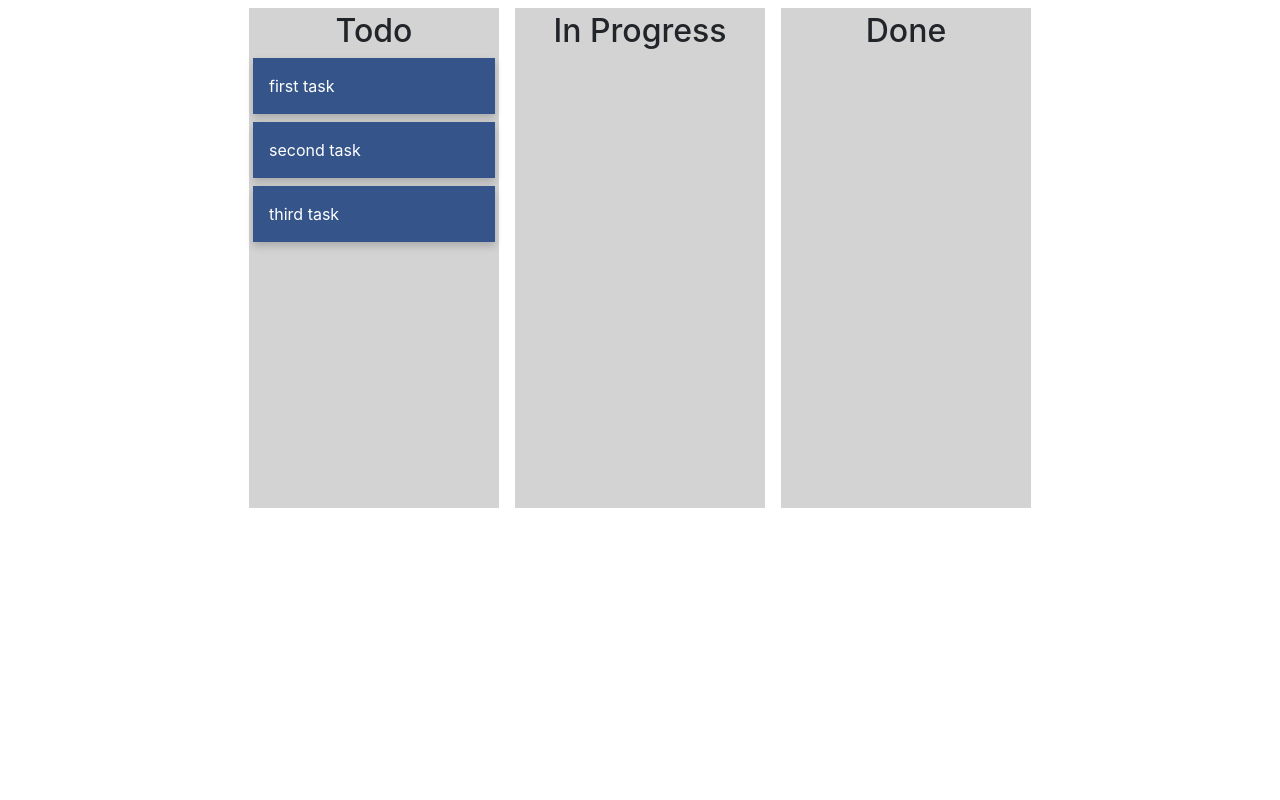
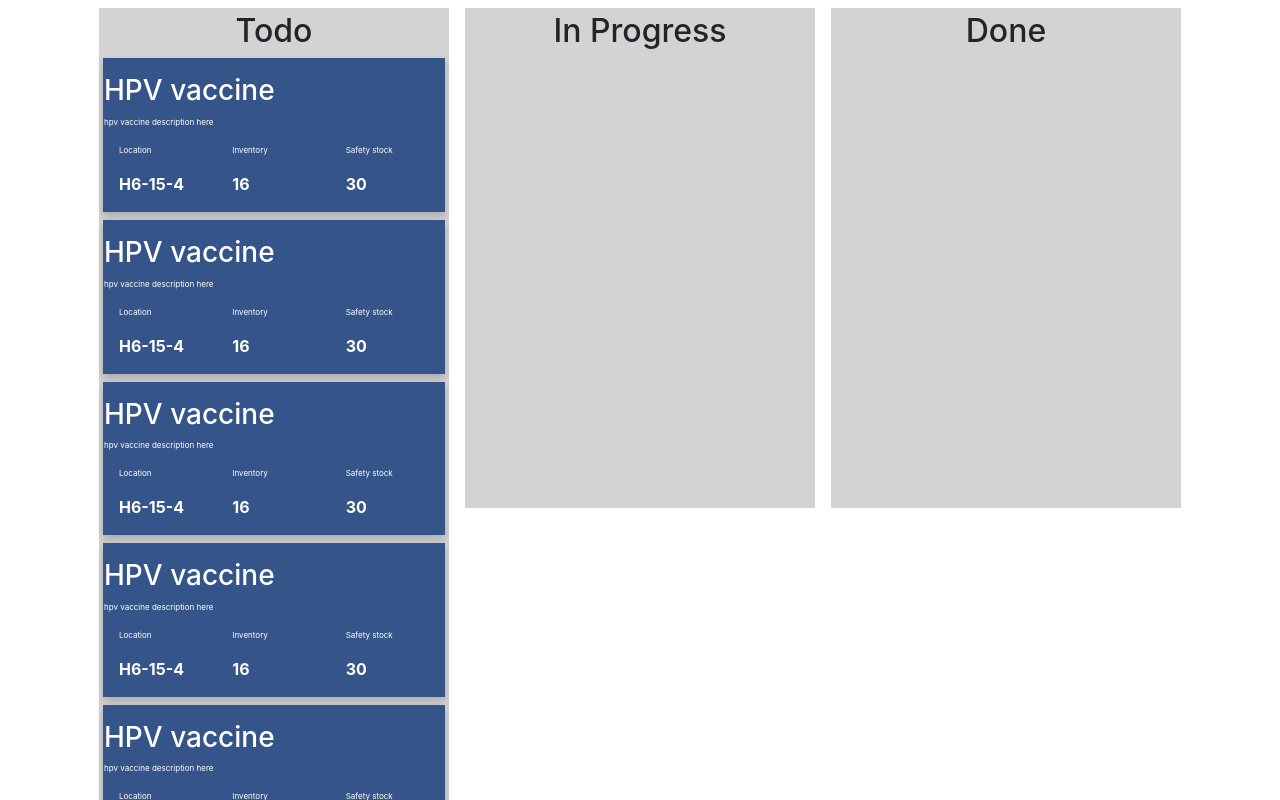
Before and after one commit to Freditansari/react-dnd-example, a React (Create React App) app: page / in a window 1280 px wide. Shown: the top 800 px of the page. Built offline with nearby package versions, Linux system fonts and the light colour scheme.

Commit message:
converted the task into inventory card

```diff
--- a/src/App.js
+++ b/src/App.js
@@ -1,6 +1,7 @@
 import React, {useState} from 'react';
 import { DragDropContext, Droppable, Draggable} from 'react-beautiful-dnd';
 import {v4 as uuid} from 'uuid';
+import InventoryCard from './Components/InventoryCard/InventoryCard';
 /**
  * tutorial source :
  * https://codesandbox.io/s/jovial-leakey-i0ex5?file=/src/App.js
@@ -9,6 +10,12 @@ import {v4 as uuid} from 'uuid';
 
 
 const itemsFromBackend =[
+  {id: uuid(), content:'first task'},
+  {id: uuid(), content:'second task'},
+  {id: uuid(), content:'third task'},
+  {id: uuid(), content:'first task'},
+  {id: uuid(), content:'second task'},
+  {id: uuid(), content:'third task'},
   {id: uuid(), content:'first task'},
   {id: uuid(), content:'second task'},
   {id: uuid(), content:'third task'},
@@ -82,19 +89,22 @@ const columnsFromBackend =
 function App() {
   const [columns, setColumns] = useState(columnsFromBackend);
   return (
+
     <div className="App" style={{display: 'flex', justifyContent:'center', height:'100%'}}>
+
         <DragDropContext onDragEnd = {result =>{ onDragEnd(result, columns, setColumns)}} >
 
           {Object.entries(columns).map(([id, column])=>{
             return (
              <div style={{margin: 8}}>
+
               <Droppable droppableId={id} key={id}>
                 {(provided, snapshot)=>{
                   return (
                     <div {...provided.droppableProps} ref={provided.innerRef}
                     style={{ background: snapshot.isDraggingOver?'lightblue': 'lightgrey',
                       padding: 4,
-                      width: 250,
+                      width: 350,
                       minHeight: 500
                     }}>
                       <div style={{display: 'flex', flexDirection:'column', alignItems:'center' }}>
@@ -121,7 +131,8 @@ function App() {
                                     ...provided.draggableProps.style
                                   }}
                                 >
-                                  {item.content}
+                                  {/* {item.content} */}
+                                  <InventoryCard />
 
                                 </div>
                               )
--- a/src/Components/InventoryCard/InventoryCard.css
+++ b/src/Components/InventoryCard/InventoryCard.css
@@ -0,0 +1,12 @@
+.product-image{
+    margin-top: 5px;
+    height: 70%;
+    width: 70%;
+}
+.card{
+    height: 169px;
+    width: 462px
+}
+p{
+    font-size: 8px;
+}
--- a/src/Components/InventoryCard/InventoryCard.js
+++ b/src/Components/InventoryCard/InventoryCard.js
@@ -1,21 +1,41 @@
 import React from 'react'
 import PropTypes from 'prop-types'
+import './InventoryCard.css'
 
 const InventoryCard = props => {
     return (
         <div>
-            <div className="card">
-                <div className="row">
-                    <div className="column">
+             <div class="row">
+            {/* <div class="col ">
+                <img class ="product-image" src="images/HPV-vaccine-_Gardasil2016JAPAN-03.jpg" alt="" srcset="" />
+            </div> */}
+            <div class="col">
+                <div class="row">
+                    <h3>HPV vaccine</h3>
+                </div>
+                <div class ="row">
 
+                    <p> hpv vaccine description here</p>
+                </div>
+                <div class ="row">
+                    <div class="col location">
+                        <p>Location</p>
+                        <b>H6-15-4</b>
                     </div>
-                    <div>
-
+                    <div class="col inventory-on-hand">
+                        <p>Inventory</p>
+                        <b>16</b>
                     </div>
-
+                    <div class="col safety-stock">
+                        <p>Safety stock</p>
+                        <b> 30</b>
+                    </div>
                 </div>
 
             </div>
+
+        </div>
+
 
         </div>
     )
```
Also changed, not shown: 1 other file (tests, documents, lock files or other folders).
